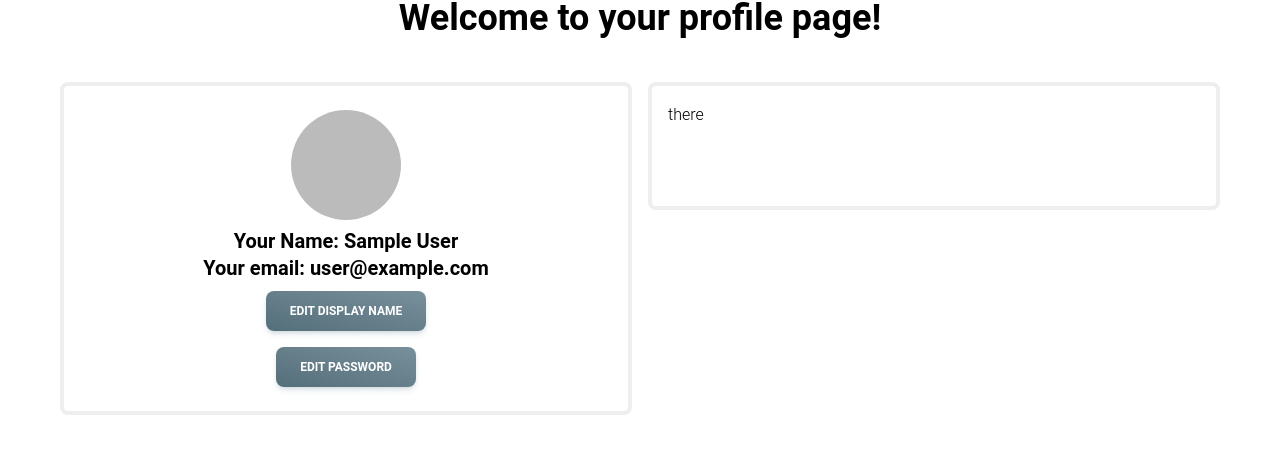
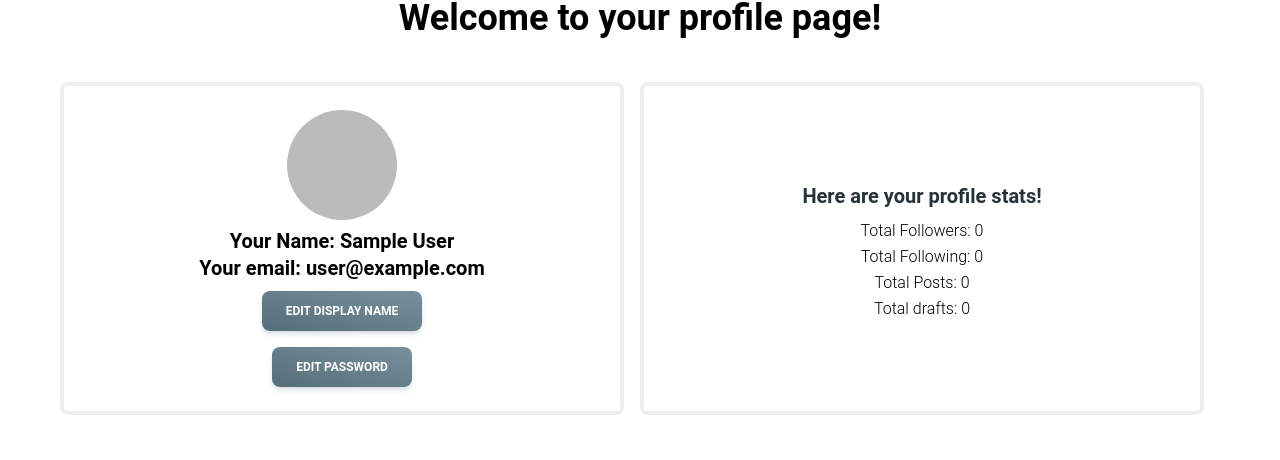
Before and after one commit to Spruhap09/SketchGram, a Next.js app: page /profile in a window 1280 px wide. Shown: the part 129-589 px from the top of the page. Built offline with nearby package versions, Linux system fonts and the light colour scheme; no server answers; the database is empty; sample sign-in values are in the browser's storage.

Commit message:
added some basic total stats information

```diff
--- /dev/null
+++ b/src/components/ProfileStats.tsx
@@ -0,0 +1,37 @@
+import { AuthContext } from "@/context/AuthContext";
+import { changePassword, getUserStats, updateDisplayName } from "@/firebase/functions";
+import { Avatar, Button, Input, Typography } from "@material-tailwind/react";
+import { useRouter } from "next/router";
+import { useContext, useEffect, useState } from "react";
+
+export default function ProfileStats () {
+    const user = useContext(AuthContext);
+    const [following, setFollowing] = useState<string[]>([]);
+    const [followers, setFollowers] = useState<string[]>([]);
+    const [posts, setPosts] = useState<string[]>([]);
+    const [drafts, setDrafts] = useState<string[]>([]);
+
+    useEffect(() => {
+        const getStats = async () => {
+            if(user){
+                const stats = await getUserStats(user.uid);
+                setFollowers(stats.followers);
+                setFollowing(stats.following);
+                setDrafts(stats.drafts);
+                setPosts(stats.posts);
+            }
+        }
+        getStats();
+    }, [user])
+
+    //TODO: ADD STUFF ABOUT YOUR MOST LIKED POST SO FAR...
+    return (
+        <div className="flex-grow box-border w-32 p-4 border-4 mr-4 rounded-lg flex flex-col items-center justify-center">
+            <Typography variant="h5" color="blue-gray" className="my-2">Here are your profile stats!</Typography>
+            <Typography className="h6">{`Total Followers: ${followers.length}`}</Typography>
+            <Typography className="h6">{`Total Following: ${following.length}`}</Typography>
+            <Typography className="h6">{`Total Posts: ${posts.length}`}</Typography>
+            <Typography className="h6">{`Total drafts: ${drafts.length}`}</Typography>
+        </div>
+    )
+}
--- a/src/firebase/functions.ts
+++ b/src/firebase/functions.ts
@@ -576,6 +576,39 @@ async function getBytesFromUrl(url: string) {
   }
 }
 
+async function getUserStats(uid: string){
+  try{
+    // Get Firebase Firestore
+    const db = getFirestore();
+    if(!db) throw "Database is null";
+
+    // Find user in database
+    const q = query(collection(db, "users"), where("uid", "==", uid));
+    const querySnapshot = await getDocs(q);
+    if (querySnapshot.empty) throw "User does not exist in database";
+    const userRef = doc(db, "users", querySnapshot.docs[0].id);
+
+    // Get user's stat details
+    const docSnapshot = await getDoc(userRef);
+
+    const drafts = docSnapshot.data()?.drafts
+    const followers = docSnapshot.data()?.followers
+    const following = docSnapshot.data()?.following
+    const posts = docSnapshot.data()?.posts
+    const data = {
+      drafts: drafts,
+      followers: followers,
+      following: following,
+      posts: posts,
+    }
+    return data;
+  }
+  catch(e) {
+    console.error("Error getting user drafts: ", e);
+    throw e;
+  }
+}
+
 export {
   signUpWithEmailAndPassword,
   doGoogleSignIn,
@@ -593,5 +626,6 @@ export {
   saveDraft,
   getUserDrafts,
   getBytesFromUrl,
-  deleteDraft
+  deleteDraft,
+  getUserStats,
 };
--- a/src/pages/profile.tsx
+++ b/src/pages/profile.tsx
@@ -4,7 +4,8 @@ import { AuthContext } from "@/context/AuthContext";
 import { Avatar, Button, CardHeader, Typography } from "@material-tailwind/react";
 import { useRouter } from "next/router";
 import { useContext, useEffect, useState } from "react";
-import EditProfile from "./EditProfile";
+import EditProfile from "../components/EditProfile";
+import ProfileStats from "../components/ProfileStats";
 
 export default function Profile() {
 
@@ -20,9 +21,8 @@ export default function Profile() {
             </div>
             <div className="flex justify-between py-10 w-full">
                     <EditProfile/>
-                    <div className="flex-grow box-border h-32 w-32 p-4 border-4 rounded-lg">
-                        <Typography className="">there</Typography>
-                    </div>
+                    <ProfileStats/>
+
             </div>
             <div>
                 <Typography variant="h4" className="text-center">Your Posts</Typography>
```
Also changed, not shown: src/components/EditProfile.tsx (renamed from src/pages/EditProfile.tsx).
